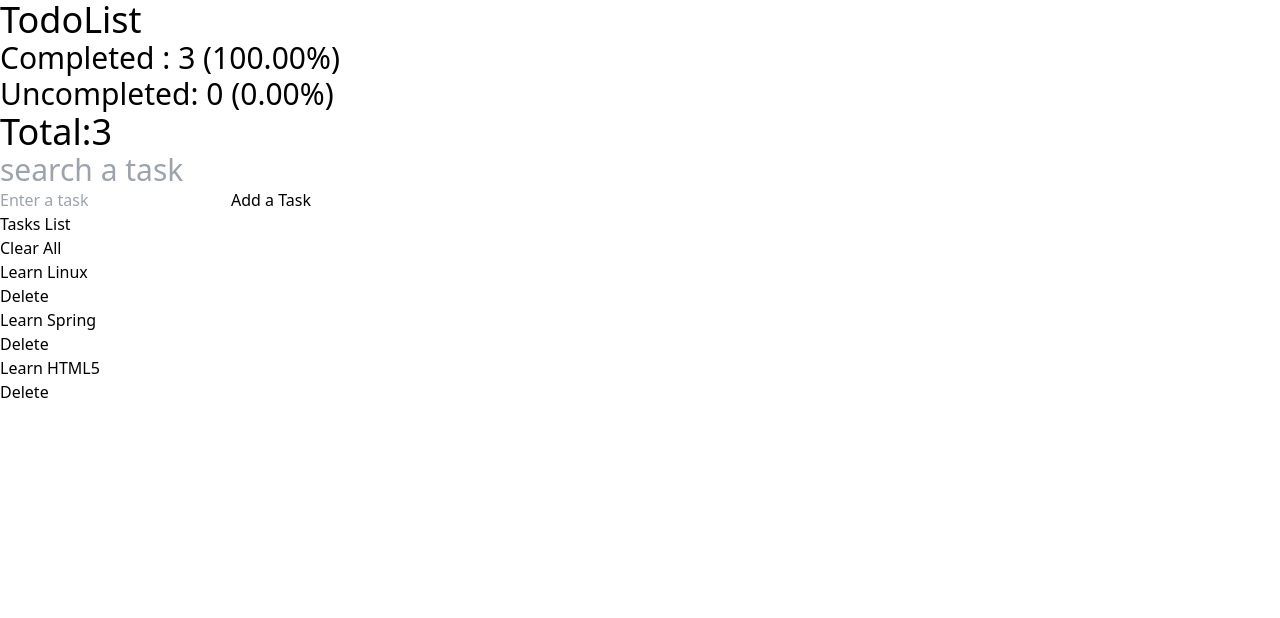
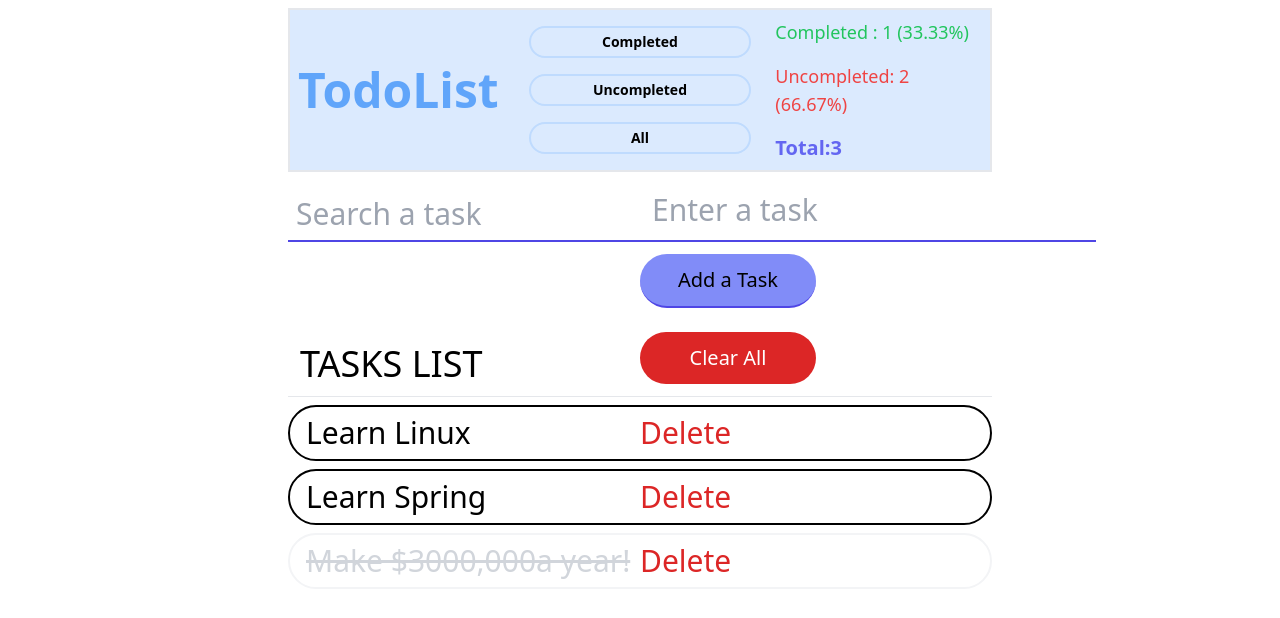
Before and after one commit to dalytekam/todolist4, a React (Create React App) app: page / in a window 1280 px wide. Shown: the top 618 px of the page. Built offline with nearby package versions, Linux system fonts and the light colour scheme.

Commit message:
Added filter functionality and styled TodoForm and Todocontainer

```diff
--- a/src/App.js
+++ b/src/App.js
@@ -4,7 +4,7 @@ import TodoContainer from "./components/TodoContainer";
 
 function App() {
   return (
-    <div className="grid grid-cols-1">
+    <div className=" grid grid-cols-1 px-72">
       <Navbar />
       <TodoForm />
       <TodoContainer />
--- a/src/components/Navbar.jsx
+++ b/src/components/Navbar.jsx
@@ -1,7 +1,10 @@
 import React from "react";
 import { useSelector } from "react-redux";
+import { useDispatch } from "react-redux";
+import {setListState} from "../features/todo/displayedlistSlice";
 
 const Navbar = () => {
+  const dispatch = useDispatch();
   const total = useSelector(state => state.todo.total);
   const totalDone = useSelector(
     state => state.todo.todos.filter(todo => todo.completed).length
@@ -9,22 +12,57 @@ const Navbar = () => {
   const totalUndone = useSelector(
     state => state.todo.todos.filter(todo => !todo.completed).length
   );
+const removeBackgroundColor = () => {
+ let filterItem = document.querySelectorAll(".filterItem");
+filterItem.forEach(item => {
+if(item.classList.contains("bg-blue-300")){
+  item.classList.remove("bg-blue-300");}
+})};
+  return (
+    <nav className="grid grid-cols-3 gap-4 items-center border-2 my-2 h-38 bg-blue-100">
+      <div className="col-span-1">
+        <h2 className=" px-2 text-5xl font-bold text-blue-400">TodoList</h2>
+      </div>
+      <div className="grid gap-4">
+        <h3 className="font-bold filterItem text-sm border-2 border-blue-200 rounded-full justify-items-center text-center py-1  hover:cursor-pointer" onClick={(e) => {dispatch(setListState(e.target.innerText.toLowerCase()));
+         removeBackgroundColor();
+        e.target.classList.add("bg-blue-300");
+       }}
+        >
+          Completed
+        </h3>
+        <h3
 
-  return (
-    <nav>
-      <div>
-        <h2 className="text-4xl">TodoList</h2>
+          className="font-bold filterItem text-sm border-2 border-blue-200 rounded-full justify-items-center text-center py-1  hover:cursor-pointer " onClick={(e) => {dispatch(setListState(e.target.innerText.toLowerCase()));
+         removeBackgroundColor();
+        e.target.classList.add("bg-blue-300");
+       }}
+        >
+          Uncompleted
+        </h3>
+        <h3
+
+          className="font-bold filterItem text-sm border-2 border-blue-200 rounded-full justify-items-center text-center py-1  hover:cursor-pointer" onClick={(e) => {dispatch(setListState(e.target.innerText.toLowerCase()));
+         removeBackgroundColor();
+        e.target.classList.add("bg-blue-300");
+       }}
+        >
+          All
+        </h3>
       </div>
-      <div>
-        <h3 className="text-3xl">
+
+      <div className="grid grid-cols-1 justify-items-left items-center col-span-1 ">
+        <h3 className="text-lg text-green-500 rounded-full   p-2">
           Completed : {totalDone} (
           {total > 0 ? ((totalDone / total) * 100).toFixed(2) : 0.0}%)
         </h3>
-        <h3 className="text-3xl">
+        <h3 className="text-lg  text-red-500 rounded-full  p-2">
           Uncompleted: {totalUndone} (
           {total > 0 ? ((totalUndone / total) * 100).toFixed(2) : 0.0}%)
         </h3>
-        <h3 className="text-4xl">Total:{total}</h3>
+        <h3 className="text-xl font-semibold text-indigo-500  rounded-full  p-2">
+          Total:{total}
+        </h3>
       </div>
     </nav>
   );
--- a/src/components/TodoContainer.jsx
+++ b/src/components/TodoContainer.jsx
@@ -4,31 +4,55 @@ import { useEffect } from "react";
 import { deleteTodos } from "../features/todo/todoSlice";
 import TodoItem from "./TodoItem";
 import { useDispatch } from "react-redux";
+
+
 const TodoContainer = () => {
   const dispatch = useDispatch();
   const todos = useSelector(state => state.todo.todos);
+  const listState = useSelector(state => state.displayedList.listState);
 
-  useEffect(() => {
+  let listTodisplay = todos;
+
+    if(listState === "all"){
+      listTodisplay = todos;
+      }else if (listState === "completed"){
+        listTodisplay = todos.filter(todo => todo.completed === true);
+      }else{
+        listTodisplay = todos.filter(todo => todo.completed === false);}
+
+console.log(listTodisplay);
+
+ useEffect(() => {
     const fetchTodos = () => {
       return todos;
+
     };
     fetchTodos();
-  }, []);
+  }, [todos]);
 
   return (
     <div className="grid grid-cols-1">
-      <nav>
-        <div>Tasks List</div>
+      <nav className="grid grid-cols-2">
+        <div className="text-4xl p-3 self-end  ">{"Tasks List".toLocaleUpperCase()}</div>
         <div>
-          <button onClick={() => dispatch(deleteTodos())}>Clear All</button>
+          <button
+            className="text-xl bg-red-600 p-3 text-white my-3 w-44 rounded-full"
+            onClick={() => dispatch(deleteTodos())}
+          >
+            Clear All
+          </button>
+
         </div>
+
       </nav>
+      <hr className="w-full text-indigo-600" />
       <ul>
-        {todos.map(({ id, text, completed }) => (
-          <li key={id}>
+
+        {listTodisplay.length>0 ? listTodisplay.map(({ id, text, completed }) => (
+          <li key={id} className="text-3xl">
             <TodoItem id={id} text={text} completed={completed} />
           </li>
-        ))}
+        )):(<h3 className= "text-3xl text-center mt-4">No tasks to display!</h3>)}
       </ul>
     </div>
   );
--- a/src/components/TodoForm.jsx
+++ b/src/components/TodoForm.jsx
@@ -16,9 +16,12 @@ const TodoForm = () => {
     setValue("");
   };
   return (
-    <div>
-      <div>
-        <input placeholder="search a task" className="text-3xl" />
+    <div className="grid grid-cols-2">
+      <div className="py-2">
+        <input
+          placeholder="Search a task"
+          className="border-b-2 border-indigo-600 outline-none text-3xl p-2"
+        />
       </div>
       <div>
         <form onSubmit={onSubmit}>
@@ -26,8 +29,14 @@ const TodoForm = () => {
             placeholder="Enter a task"
             value={value}
             onChange={e => setValue(e.target.value)}
+            className="text-3xl border-b-2 border-indigo-600 outline-none p-3"
           />
-          <button type="submit">Add a Task</button>
+          <button
+            className=" my-3 bg-indigo-400 border-b-2 border-indigo-600 text-xl p-3 w-44 rounded-full"
+            type="submit"
+          >
+            Add a Task
+          </button>
         </form>
       </div>
     </div>
--- a/src/components/TodoItem.jsx
+++ b/src/components/TodoItem.jsx
@@ -3,15 +3,27 @@ import { useDispatch } from "react-redux";
 import { toggleTodo } from "../features/todo/todoSlice";
 import { deleteTodo } from "../features/todo/todoSlice";
 
-const TodoItem = ({ id, text }) => {
+const TodoItem = ({ id, text, completed }) => {
   const dispatch = useDispatch();
   return (
-    <div>
-      <div onClick={() => dispatch(toggleTodo(id))}>
+    <div
+      onClick={() => dispatch(toggleTodo(id))}
+      className={
+        !completed
+          ? "border-2 border-black grid grid-cols-2 justify-items-start my-2 p-2 px-4 hover:cursor-pointer rounded-full"
+          : "border-2 border-gray-100 grid grid-cols-2 justify-items-start my-2 px-4 p-2 line-through text-gray-300 hover:cursor-pointer rounded-full"
+      }
+    >
+      <div>
         <p>{text}</p>
       </div>
       <div>
-        <button onClick={() => dispatch(deleteTodo(id))}>Delete</button>
+        <button
+          className="text-red-600 justify-items-end"
+          onClick={() => dispatch(deleteTodo(id))}
+        >
+          Delete
+        </button>
       </div>
     </div>
   );
--- /dev/null
+++ b/src/features/todo/displayedlistSlice.js
@@ -0,0 +1,19 @@
+import { createSlice } from "@reduxjs/toolkit";
+
+const initialState = {
+  listState: "all"
+};
+
+const displayedlistSlice = createSlice({
+  name: "displayedList",
+  initialState: initialState,
+  reducers: {
+    setListState: (state, action) => {
+      state.listState = action.payload;
+    }
+  }
+});
+
+export default displayedlistSlice.reducer;
+
+export const { setListState } = displayedlistSlice.actions;
--- a/src/features/todo/todoSlice.js
+++ b/src/features/todo/todoSlice.js
@@ -6,16 +6,16 @@ const todoList = [
   {
     id: "c0e250f6-473c-4f2e-a913-96f037e857d1",
     text: "Learn Linux",
-    completed: true
+    completed: false
   },
   {
     id: "c0e250f6-473c-4f2e-b913-97f037e857d1",
     text: "Learn Spring",
-    completed: true
+    completed: false
   },
   {
     id: "c0e250f6-473c-4g2e-b913-96f037e857d1",
-    text: "Learn HTML5",
+    text: "Make $3000,000a year!",
     completed: true
   }
 ];
@@ -36,8 +36,9 @@ const todoSlice = createSlice({
         completed: false,
         text: action.payload
       };
-      console.log(state.todos);
+
       state.todos.push(newTodo);
+
       state.total += 1;
     },
     toggleTodo: (state, action) => {
@@ -50,6 +51,7 @@ const todoSlice = createSlice({
     },
     deleteTodos: state => {
       state.todos = [];
+      state.total = 0;
     }
   }
 });
--- a/src/index.js
+++ b/src/index.js
@@ -6,9 +6,12 @@ import { configureStore } from "@reduxjs/toolkit";
 import { Provider } from "react-redux";
 
 import todoReducer from "./features/todo/todoSlice";
+import displayedlistReducer from "./features/todo/displayedlistSlice";
+
 const store = configureStore({
   reducer: {
-    todo: todoReducer
+    todo: todoReducer,
+    displayedList: displayedlistReducer
   }
 });
 
```
